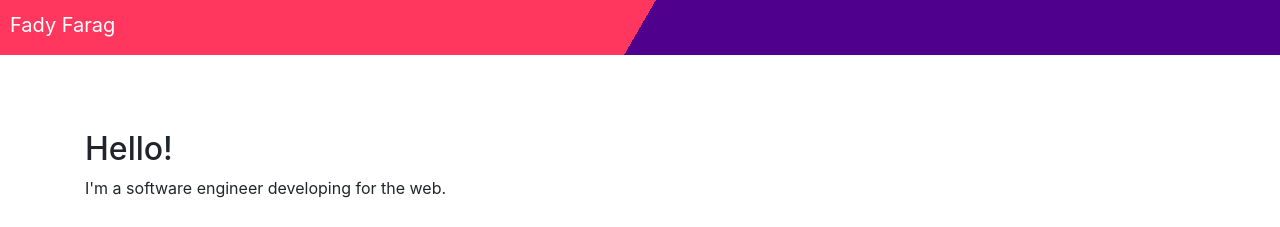
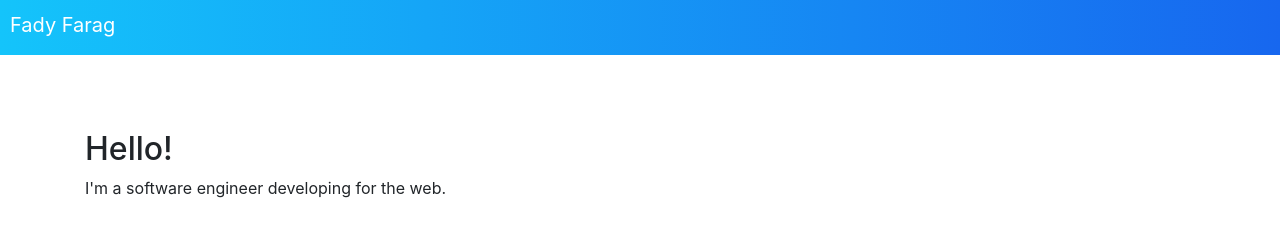
Before and after one commit to iidmsa/cyber, a plain HTML site: page index.html in a window 1280 px wide. Shown: the top 227 px of the page. Drawn offline with nearby package versions, Linux system fonts and the light colour scheme.

Commit message:
-webkit-linear-gradient

```diff
--- a/index.html
+++ b/index.html
@@ -25,8 +25,8 @@
 
 	<body>
 
-		<!-- START Header Nav.  rgba(34,34,34)  -webkit-linear-gradient(150deg,#4f008c 50%,#ff375e 50%) -webkit-linear-gradient(left, rgba(20,196,251), rgba(23,103,239) -->
-		<nav class="" style="background: -webkit-linear-gradient(150deg,#4f008c 50%,#ff375e 50%) ;height:54.9766px;position:fixed;
+		<!-- START Header Nav.  rgba(34,34,34) -webkit-linear-gradient(left, rgba(20,196,251), rgba(23,103,239) -->
+		<nav class="" style="background: -webkit-linear-gradient(left, rgba(20,196,251), rgba(23,103,239)); height:54.9766px; position:fixed;
 		top:0; left:0; right:0; z-index: 2; width: auto;">
 
         <a class="navbar-brand" href="#"
```
